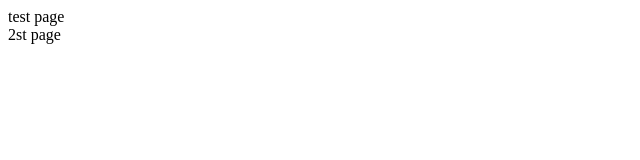
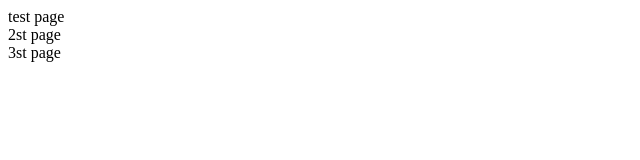
Before and after one commit to inpiz/html, a plain HTML site: page index.html in a window 1280 px wide. Shown: the full height of the page, 0-640 px from the left. Drawn offline with Linux system fonts and the light colour scheme.

Commit message:
3st commit

```diff
--- a/index.html
+++ b/index.html
@@ -11,5 +11,6 @@
 <body>
     test page<br>
     2st page<br>
+    3st page<br>
 </body>
 </html>
```
